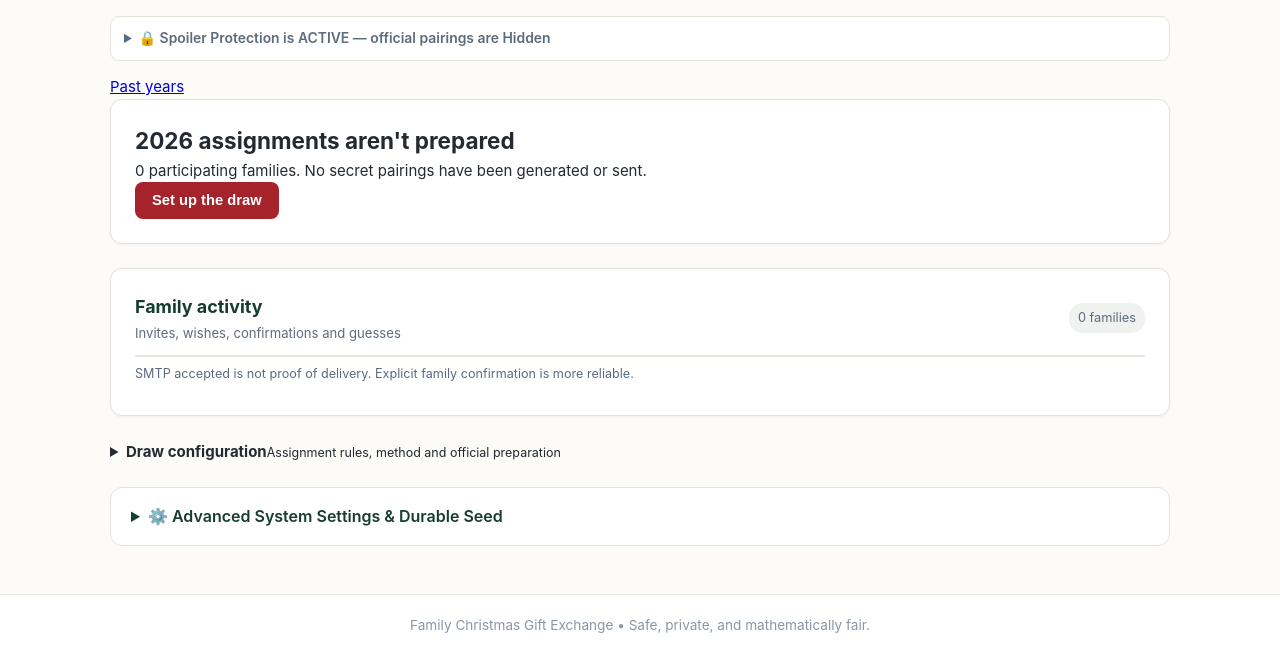
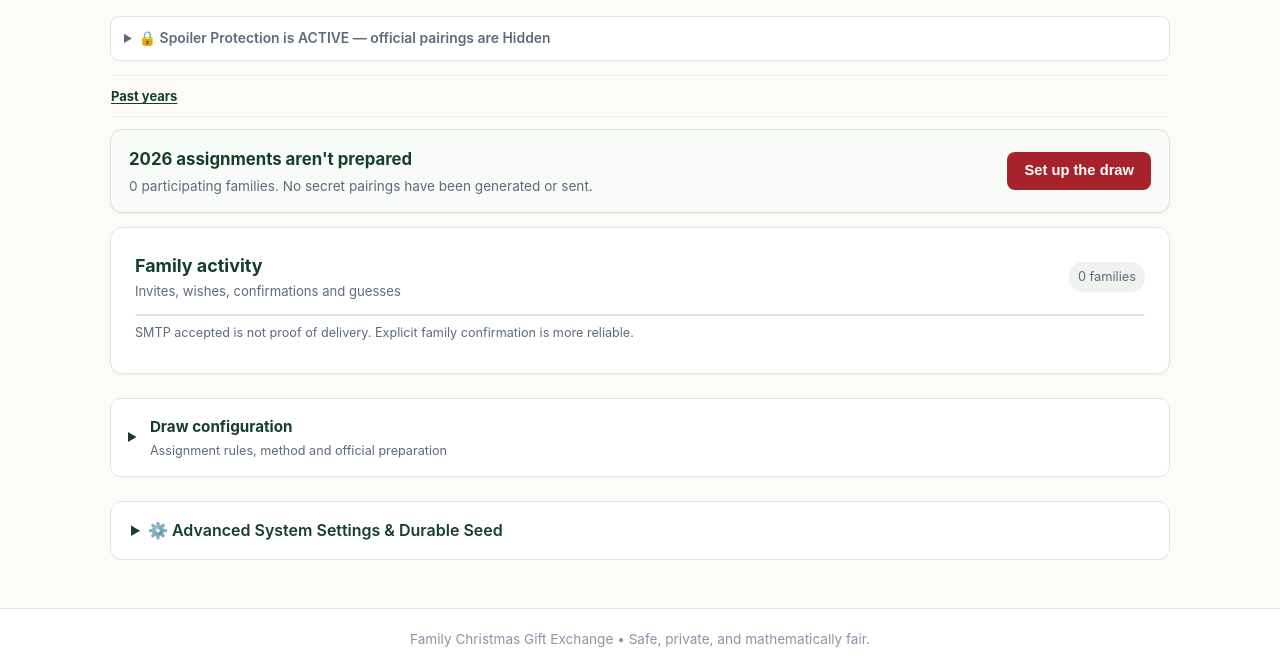
Before and after one commit to Tahlor/Christmas_Gift_Assignment, a Flask app: page /christmas/ in a window 1280 px wide. Shown: the part 148-818 px from the top of the page. Before the commit the page ends 781 px from the top, so only its background shows below. Run offline with Flask 3, Linux system fonts and the light colour scheme; the visitor is signed in with stand-in values (Sample User, id 1); data comes from the database, SQL or seed files in the repository; data that the repository does not hold is empty; parts of the project's set-up code (start-up, migrations or seed data) failed here and were passed over.

Commit message:
style: current status first; tidy collapsible draw configuration below family tracking

```diff
--- a/web/static/css/style.css
+++ b/web/static/css/style.css
@@ -985,3 +985,47 @@ details.settings-drawer summary:hover {
 }
 
 .ui-method-conflict { margin: 8px 0 0 !important; padding-top: 7px; border-top: 1px solid #ead6af; font-weight: 650; font-size: .81rem; color: #8f5d17; }
+
+
+/* Organizer V5: show current work first, keep rare configuration at bottom. */
+.ui-next-step {
+  display: flex; justify-content: space-between; align-items: center;
+  gap: 14px; border: 1px solid #d5e3d7; background: #f8fbf8;
+  margin-bottom: 14px !important; padding: 16px 18px;
+}
+.ui-next-step h2 { font-size: 1.05rem; color: var(--color-primary); margin: 0 0 4px; }
+.ui-next-step p { color: var(--color-text-muted); font-size: .85rem; margin: 0; line-height: 1.4; }
+.ui-next-step .btn { flex-shrink: 0; white-space: normal; }
+.ui-history-strip {
+  display: flex; flex-wrap: wrap; align-items: center; gap: 7px 12px;
+  border-top: 1px solid var(--color-border-subtle);
+  border-bottom: 1px solid var(--color-border-subtle);
+  padding: 10px 1px; margin-bottom: 12px; font-size: .81rem;
+  color: var(--color-text-muted);
+}
+.ui-history-strip a { font-weight: 700; color: var(--color-primary); text-decoration: underline; text-underline-offset: 2px; }
+.ui-history-strip span { border-radius: 5px; background: #f4f5f2; padding: 3px 7px; }
+.ui-exchange-config {
+  margin: 18px 0 12px;
+  border: 1px solid var(--color-border); border-radius: 10px; background: white;
+  scroll-margin-top: 18px;
+}
+.ui-exchange-config > summary {
+  cursor: pointer; padding: 16px 17px; color: var(--color-primary);
+  list-style-position: inside;
+}
+.ui-exchange-config > summary > span { display: inline-flex; flex-direction: column; gap: 2px; margin-left: 6px; vertical-align: middle; }
+.ui-exchange-config > summary strong { font-size: .95rem; }
+.ui-exchange-config > summary small { font-size: .79rem; font-weight: 400; color: var(--color-text-muted); }
+.ui-exchange-config[open] > summary { border-bottom: 1px solid var(--color-border-subtle); }
+.ui-config-content { padding: 13px 13px 1px; }
+.ui-config-content > .card { box-shadow: none; margin: 0 !important; border: none !important; padding: 4px !important; }
+.ui-config-content .card-header { margin-bottom: 12px; }
+@media (max-width: 700px) {
+  .ui-next-step { flex-direction: column; align-items: stretch; padding: 13px !important; }
+  .ui-next-step .btn { width: 100%; margin-top: 3px; min-height: 43px; }
+  .ui-history-strip { align-items: flex-start; gap: 7px; font-size: .78rem; }
+  .ui-exchange-config { margin-top: 14px; }
+  .ui-exchange-config > summary { padding: 13px 11px; }
+  .ui-config-content { padding: 10px 9px 2px; }
+}
```
